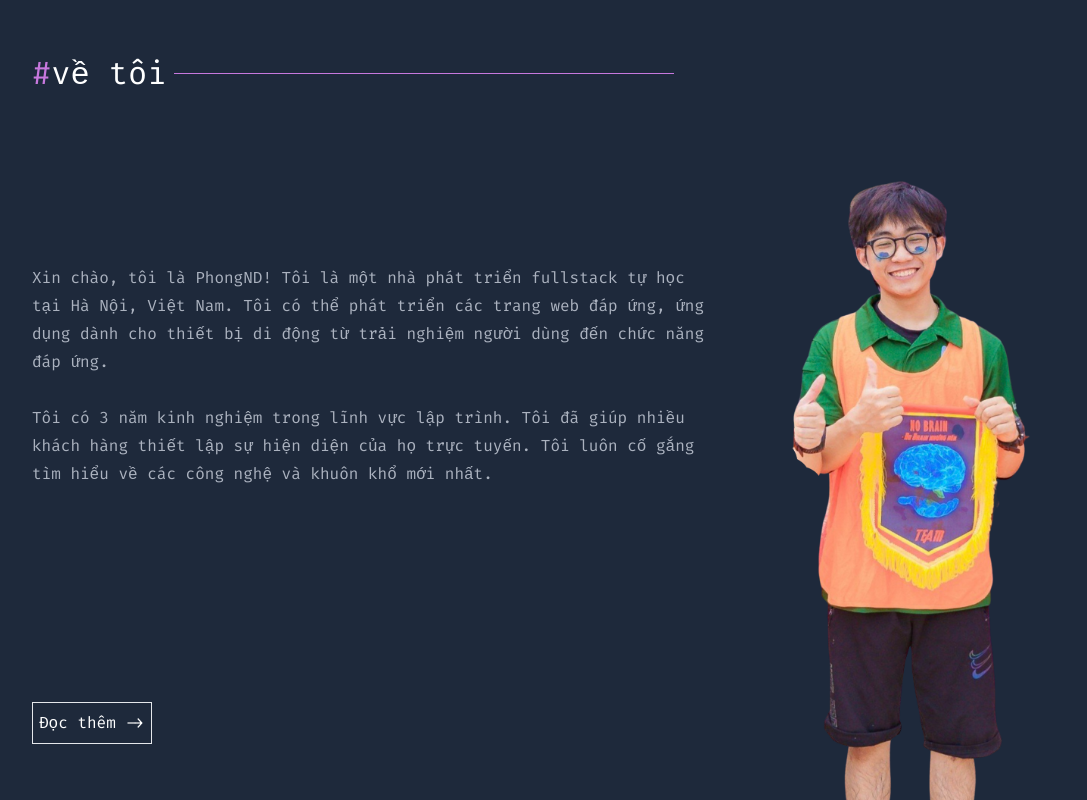
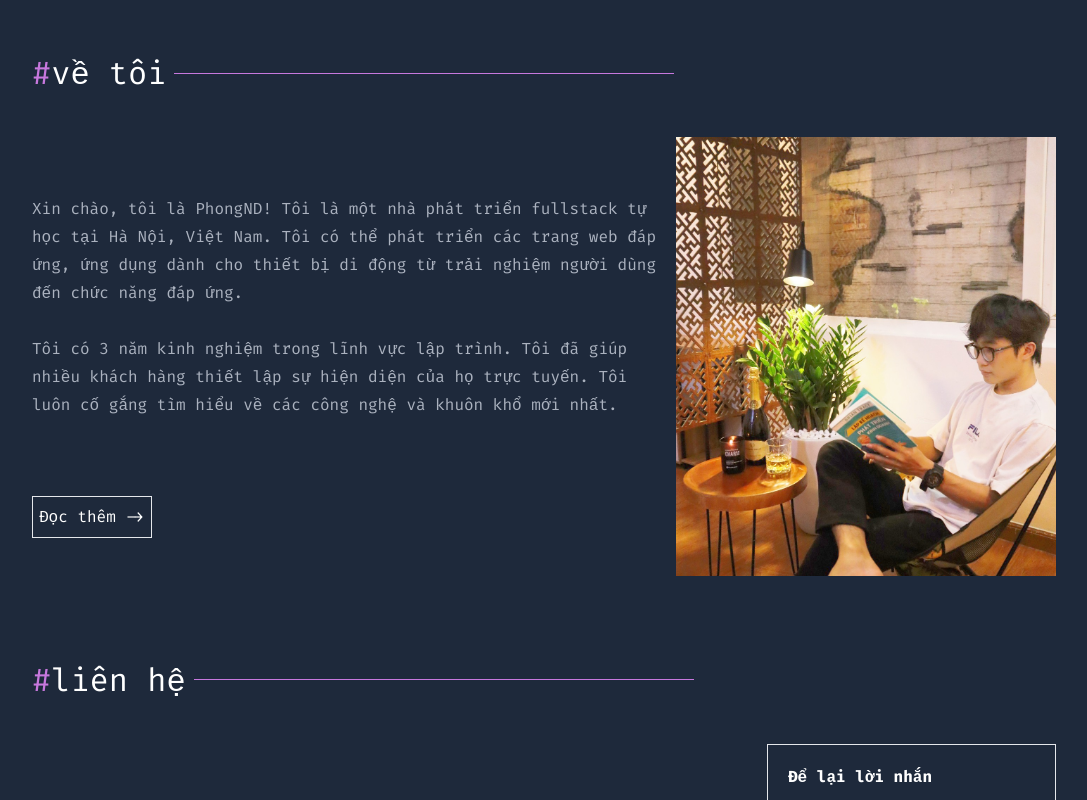
Before and after one commit to nguyendinhphongdx/portfolio-website-reactjs, a React (Create React App) app: page / in a window 1280 px wide. Shown: the part 2520-3320 px from the top of the page, without its empty margins (96-1183 px from the left). Built offline with nearby package versions, Linux system fonts and the light colour scheme.

Commit message:
update profile

```diff
--- a/src/components/decoration/Decoration.jsx
+++ b/src/components/decoration/Decoration.jsx
@@ -6,7 +6,7 @@
                 <a  href="https://github.com/nguyendinhphongdx" target='_blank'  rel="noreferrer">
                     <img src={require('../../resources/imgs/Github.png')} alt='' width={28} height={28} />
                 </a>
-                <a target='_blank' href="https://www.facebook.com/phongmongcong.2606/" rel="noreferrer">
+                <a target='_blank' href="https://www.facebook.com/phongnd.fullstack/" rel="noreferrer">
                     <img src={require('../../resources/imgs/Facebook.png')} alt='' width={32} height={32} />
                 </a>
                 <a href='https://www.tiktok.com/@nguyendinhphong2606' target='_blank' rel="noreferrer">
--- a/src/components/footer/Footer.tsx
+++ b/src/components/footer/Footer.tsx
@@ -18,7 +18,7 @@
                         <a href="https://github.com/nguyendinhphongdx" target='_blank' rel="noreferrer">
                             <img src={require('../../resources/imgs/Github.png')} alt='' width={28} height={28} />
                         </a>
-                        <a href="https://www.facebook.com/phongmongcong.2606/" target='_blank' rel="noreferrer">
+                        <a href="https://www.facebook.com/phongnd.fullstack/" target='_blank' rel="noreferrer">
                             <img src={require('../../resources/imgs/Facebook.png')} alt='' width={32} height={32} />
                         </a>
                         <a href='https://www.tiktok.com/@nguyendinhphong2606' target='_blank' rel="noreferrer">
--- a/src/views/about/Aboutme.tsx
+++ b/src/views/about/Aboutme.tsx
@@ -27,7 +27,7 @@
                     }
                 </div>
                 <div className="right">
-                    <img className="w-[180px] md:w-[260px] lg:w-[330px]" src={require('../../resources/imgs/about-me/avt2.png')} alt="" />
+                    <img className="w-[180px] md:w-[260px] lg:w-[380px]" src={require('../../resources/imgs/about-me/avt2.jpg')} alt="" />
                 </div>
             </div>
         </div>
```
Also changed, not shown: src/resources/imgs/about-me/avt2.jpg (added), src/resources/imgs/about-me/avt21.png (renamed from src/resources/imgs/about-me/avt2.png).
